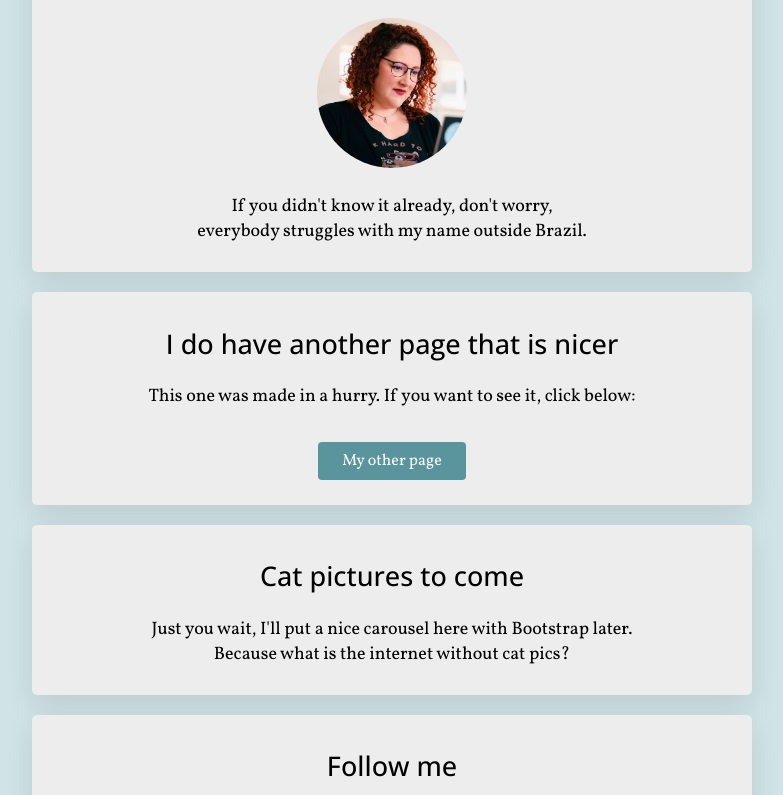
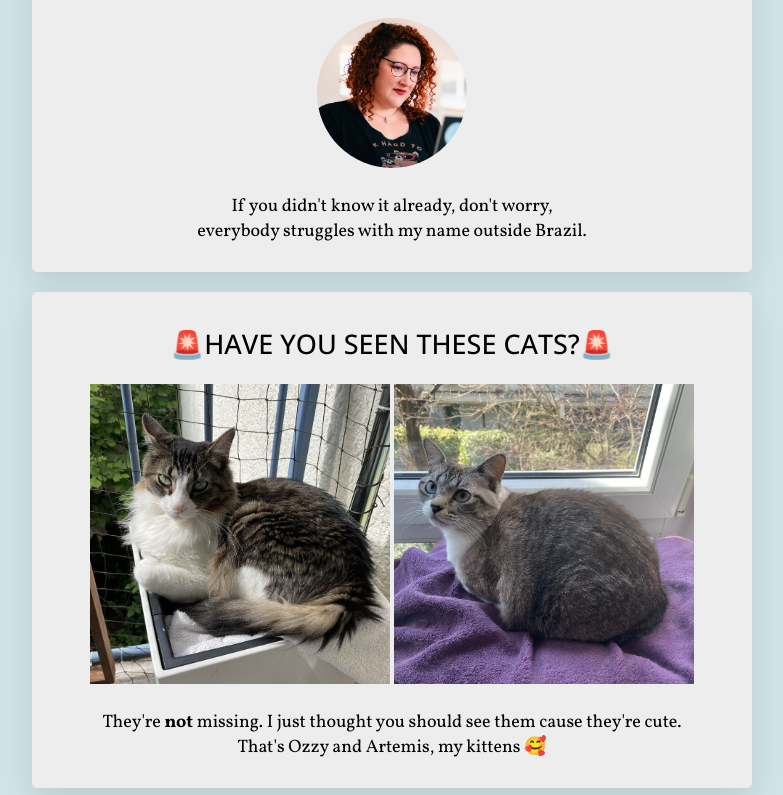
Before and after one commit to tsbpaiva/profile, a plain HTML site: page index.html in a window 1280 px wide. Shown: the part 157-952 px from the top of the page, without its empty margins (248-1031 px from the left). Drawn offline with nearby package versions, Linux system fonts and the light colour scheme.

Commit message:
catified

```diff
--- a/index.html
+++ b/index.html
@@ -22,6 +22,16 @@
     </div>
   </div>
 
+    <!-- cat pictures soon -->
+    <div class="container">
+      <div class="card card-shadow text-center">
+        <h2>🚨HAVE YOU SEEN THESE CATS?🚨</h2>
+        <img src="images/ozzy.jpg" alt="Ozzy, the cat" width="300px" height="300px">
+        <img src="images/artemis.jpg" alt="Artemis, the cat" width="300px" height="300px">
+        <p>They're <strong>not</strong> missing. I just thought you should see them cause they're cute.<br>That's Ozzy and Artemis, my kittens 🥰</p>
+      </div>
+    </div>
+
   <!-- button -->
   <div class="container">
     <div class="card card-shadow text-center">
@@ -29,14 +39,6 @@
       <p>This one was made in a hurry. If you want to see it, click below:</p>
       <a href="http://thaispaiva.info" target="_blank" class="btn">My other page</a>
   </div>
-  </div>
-
-  <!-- cat pictures soon -->
-  <div class="container">
-    <div class="card card-shadow text-center">
-      <h2>Cat pictures to come</h2>
-      <p>Just you wait, I'll put a nice carousel here with Bootstrap later.<br>Because what is the internet without cat pics?</p>
-    </div>
   </div>
 
   <!-- Social media stuff -->
```
Also changed, not shown: images/artemis.jpg (added), images/ozzy.jpg (added).
